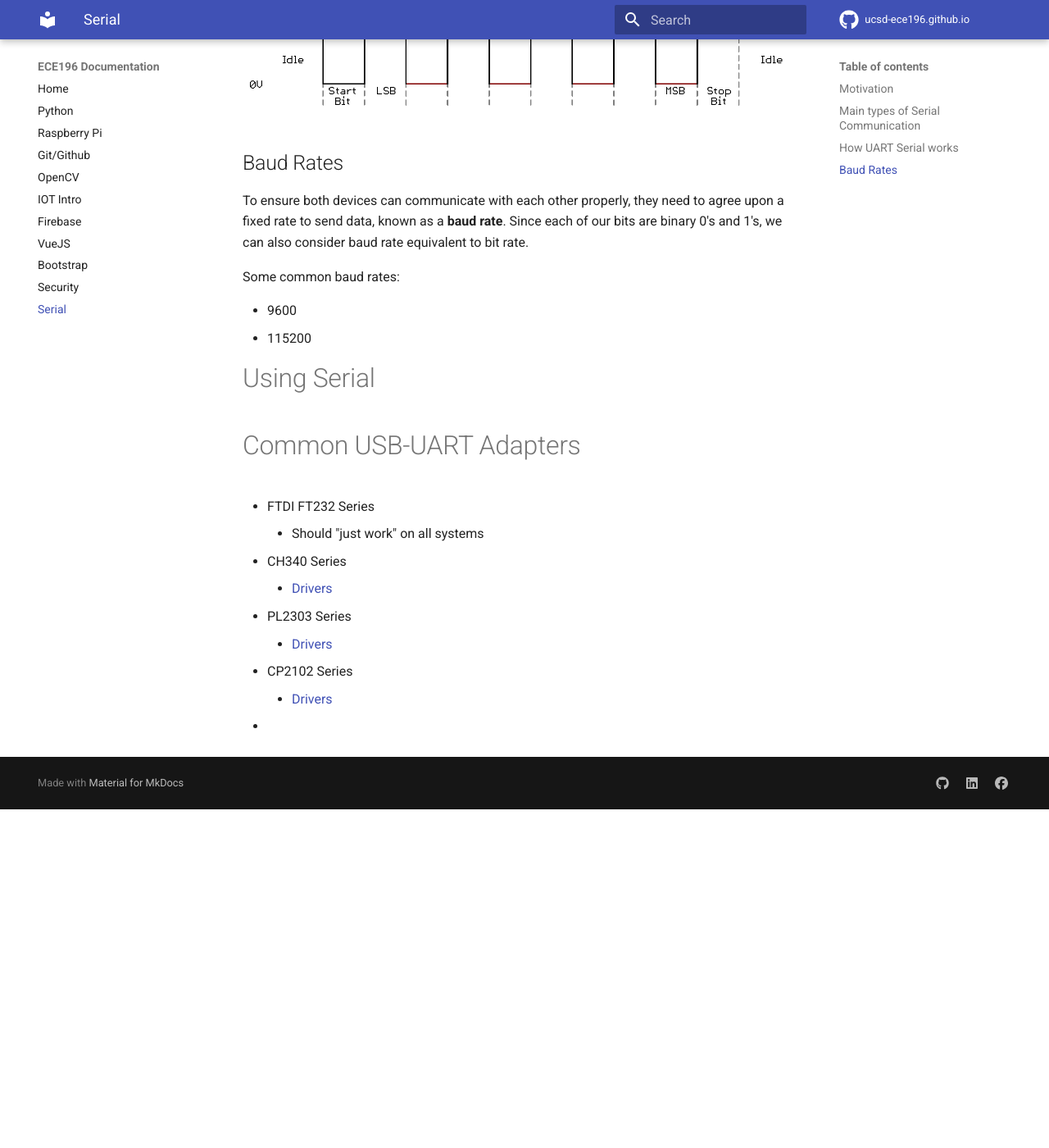
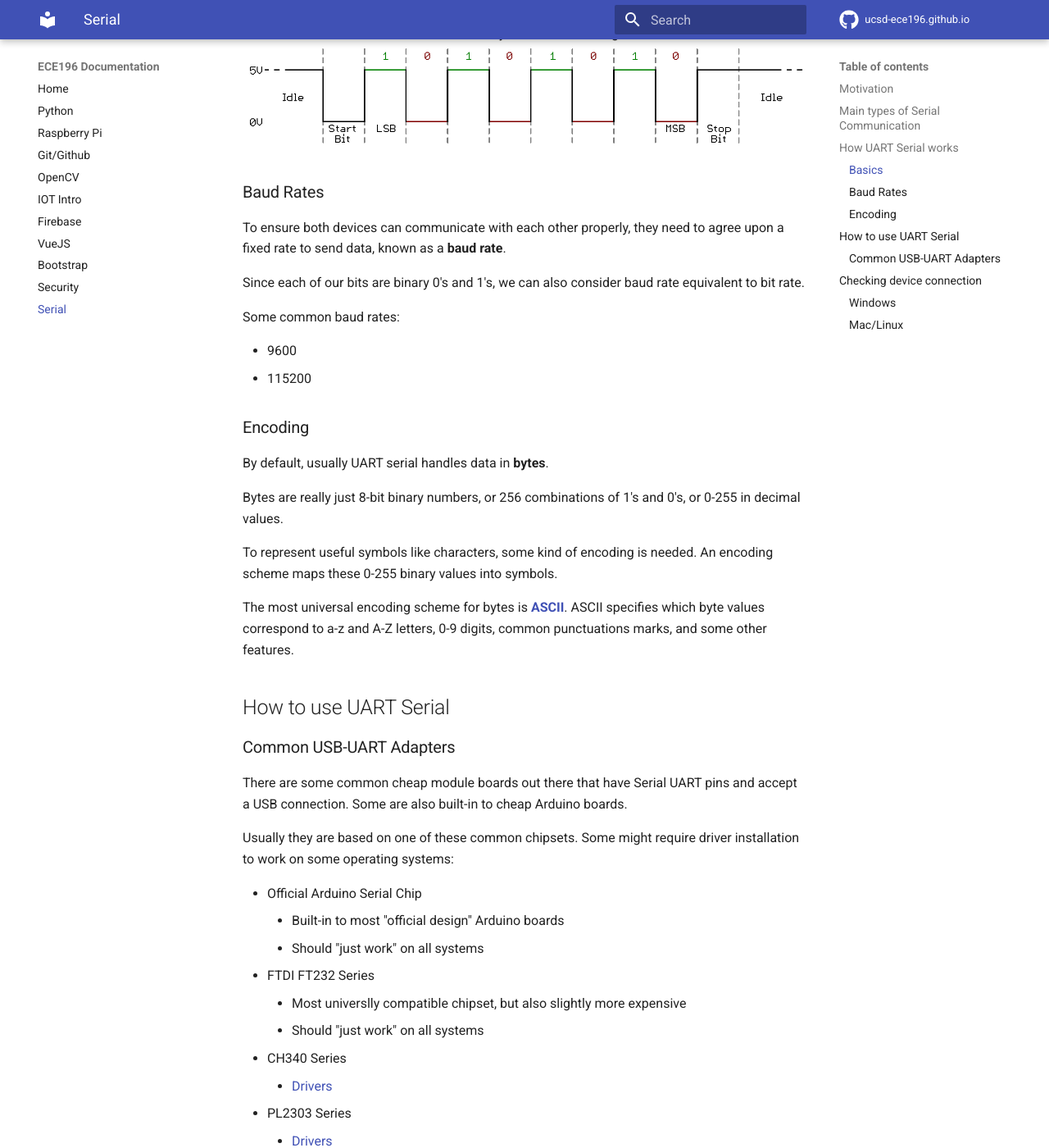
Before and after one commit to ucsd-ece196/ucsd-ece196.github.io, an MkDocs documentation site: the page built from docs/serial.md, in a window 1280 px wide and 1400 px high, scrolled down 1440 px. Shown: the whole window at 82% size. Built offline with MkDocs 1.6.1 and Material for MkDocs 9.7.7, drawn with Linux system fonts in a browser that asks for light colours; comment, search, counter and statistics services are not loaded; before the commit the page ends 2427 px from its top, so only the background shows below that; some of the changed text lies outside the part shown.

Commit message:
added bit about encoding

```diff
--- a/docs/serial.md
+++ b/docs/serial.md
@@ -25,25 +25,48 @@ For more information on all the protocols and differences between them, check ou
 
 ## How UART Serial works
 
+### Basics
+
 For bidirectional communication, UART is usually wired up in full-duplex mode like so:
 ![img/serial_uart_wiring.png](img/serial_uart_wiring.png)
 
 On the sending device, each data byte is broken up and transmitted one bit at a time, with padding to detect when each bit starts, and sometimes extra bits for additional features. The data is then read and assembled back into bytes on the recieving device.
 ![img/serial_uart_waveform.png](img/serial_uart_waveform.png)
 
-## Baud Rates
+### Baud Rates
 
-To ensure both devices can communicate with each other properly, they need to agree upon a fixed rate to send data, known as a **baud rate**. Since each of our bits are binary 0's and 1's, we can also consider baud rate equivalent to bit rate.
+To ensure both devices can communicate with each other properly, they need to agree upon a fixed rate to send data, known as a **baud rate**.
+
+Since each of our bits are binary 0's and 1's, we can also consider baud rate equivalent to bit rate.
 
 Some common baud rates:
 
 * 9600
 * 115200
 
-# Using Serial
+### Encoding
 
-# Common USB-UART Adapters
+By default, usually UART serial handles data in **bytes**.
+
+Bytes are really just 8-bit binary numbers, or 256 combinations of 1's and 0's, or 0-255 in decimal values.
+
+To represent useful symbols like characters, some kind of encoding is needed. An encoding scheme maps these 0-255 binary values into symbols.
+
+The most universal encoding scheme for bytes is [**ASCII**](https://www.ascii-code.com/). ASCII specifies which byte values correspond to a-z and A-Z letters, 0-9 digits, common punctuations marks, and some other features.
+
+
+## How to use UART Serial
+
+### Common USB-UART Adapters
+There are some common cheap module boards out there that have Serial UART pins and accept a USB connection. Some are also built-in to cheap Arduino boards.
+
+Usually they are based on one of these common chipsets. Some might require driver installation to work on some operating systems:
+
+* Official Arduino Serial Chip
+    * Built-in to most "official design" Arduino boards
+    * Should "just work" on all systems
 * FTDI FT232 Series
+    * Most universlly compatible chipset, but also slightly more expensive
     * Should "just work" on all systems
 * CH340 Series
     * [Drivers](https://learn.sparkfun.com/tutorials/how-to-install-ch340-drivers/all)
@@ -52,3 +75,16 @@ Some common baud rates:
 * CP2102 Series
     * [Drivers](https://www.silabs.com/developers/usb-to-uart-bridge-vcp-drivers)
 *
+
+## Checking device connection
+
+On the computer, there are some ways to check if the device is properly detected before doing anything. This is useful during troubleshooting.
+
+### Windows
+
+1. Open *Device Manager*
+2.
+
+### Mac/Linux
+
+ls /dev/*
```
Also changed, not shown: other parts of docs/serial.md (+1 -1 lines).
